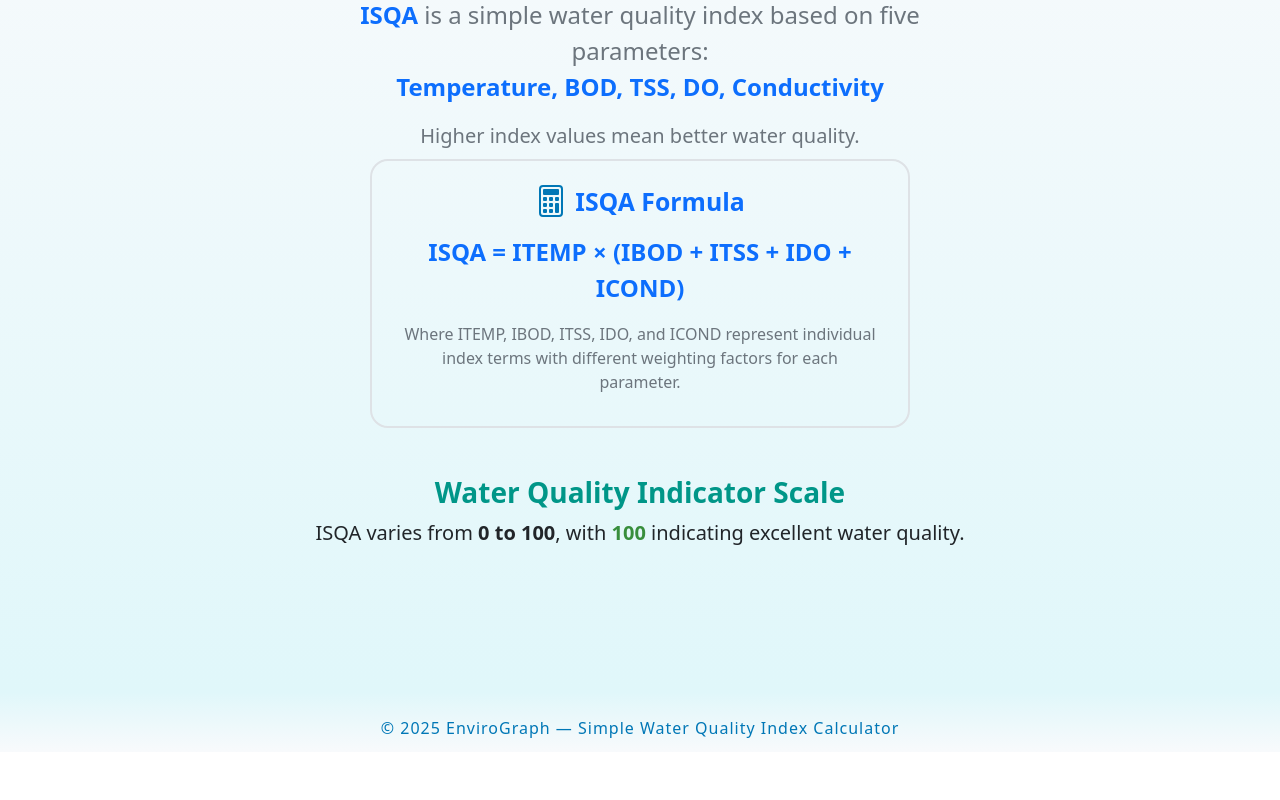
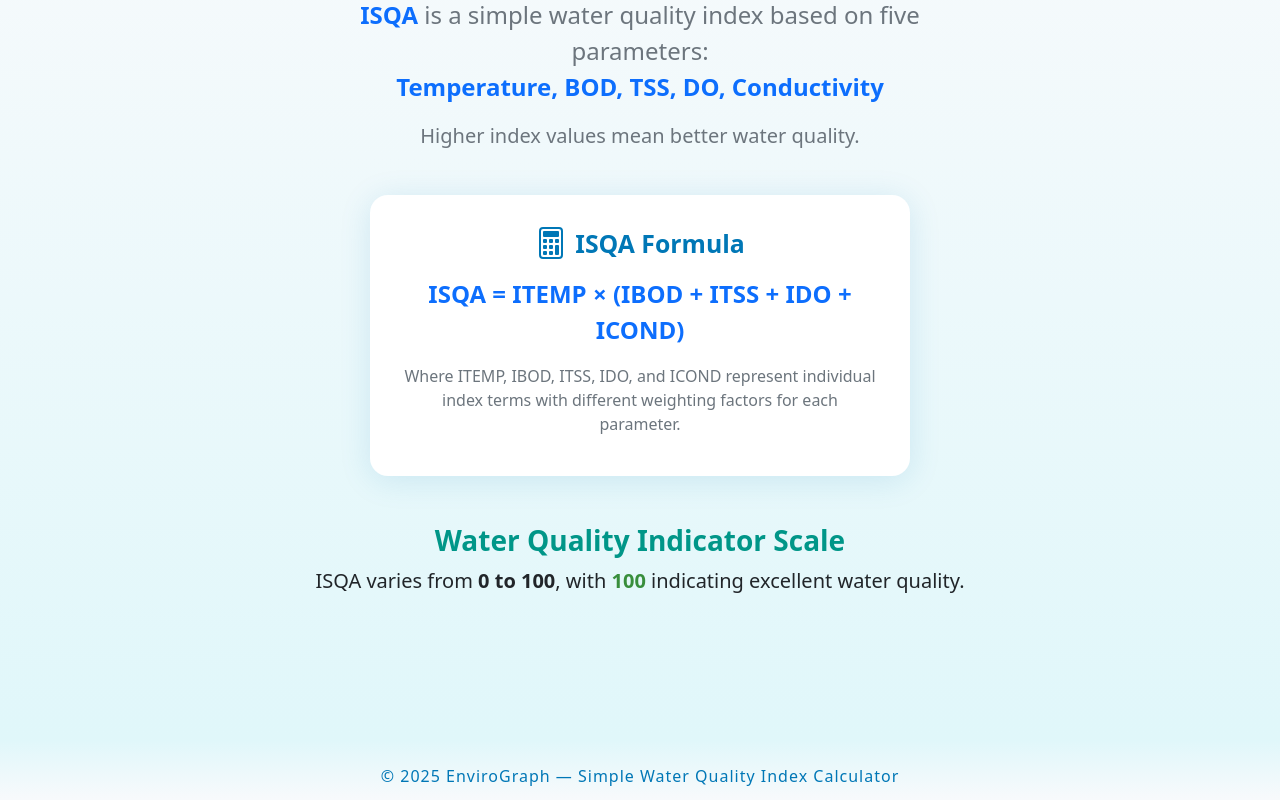
Before and after one commit to JakubMiko/envirograph, a React (Create React App) app in the folder frontend/: page / in a window 1280 px wide. Shown: the part 1787-2587 px from the top of the page. Before the commit the page ends 2539 px from the top, so only its background shows below. Built offline with nearby package versions, Linux system fonts and the light colour scheme.

Commit message:
style ISQAInfoSection component

```diff
--- a/frontend/src/pages/LandingPage/ISQAInfoSection.js
+++ b/frontend/src/pages/LandingPage/ISQAInfoSection.js
@@ -24,19 +24,21 @@ function ISQAInfoSection() {
         Higher index values mean better water quality.
       </p>
       <div
-        className="d-flex flex-column align-items-center mb-4"
+        className="d-flex flex-column align-items-center mb-4 isqa-formula-box"
         style={{
-          border: "2px solid #dee2e6",
+          border: "none",
           borderRadius: "18px",
-          padding: "32px 28px",
-          background: "transparent",
+          padding: "40px 32px",
+          background: "#fff",
           maxWidth: 540,
           width: "100%",
+          boxShadow: "0 4px 32px #0077b622",
+          marginTop: "36px",
         }}
       >
         <span className="d-flex align-items-center gap-2" style={{ marginTop: "-10px", marginBottom: "14px" }}>
           <BsCalculator size={32} color="#0077b6" />
-          <span className="fw-bold text-primary" style={{ fontSize: "1.55rem" }}>ISQA Formula</span>
+          <span className="fw-bold" style={{ fontSize: "1.55rem", color: "#0077b6" }}>ISQA Formula</span>
         </span>
         <span className="fw-bold text-primary fs-4 mb-2 text-center" style={{ width: "100%" }}>
           ISQA = ITEMP × (IBOD + ITSS + IDO + ICOND)
```
